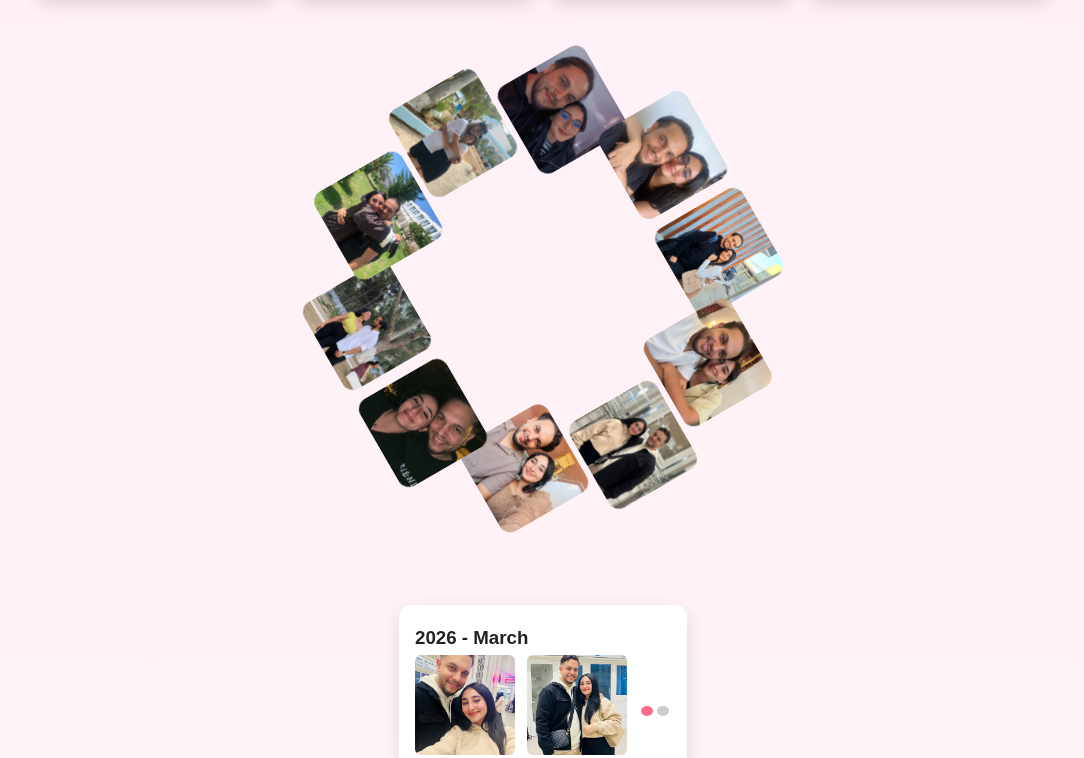
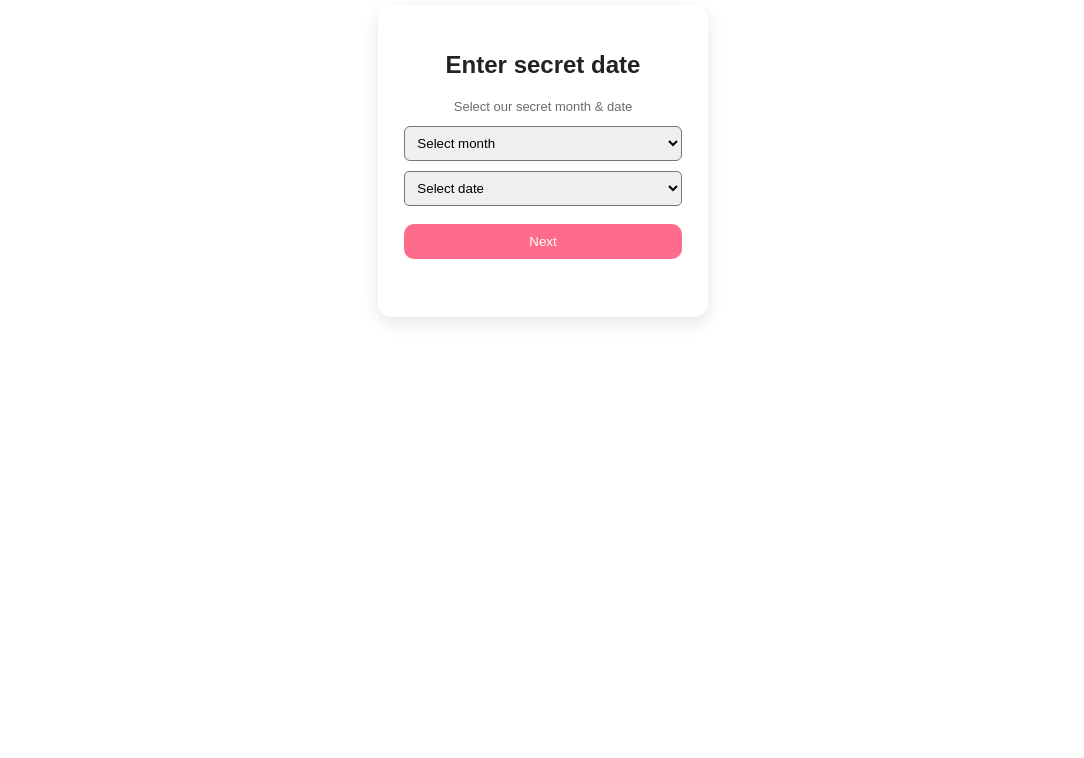
Before and after one commit to DhiaDOGUI/birthday-surprise, a plain HTML site: page index.html in a window 1280 px wide. Shown: the part 239-997 px from the top of the page, without its empty margins (97-1181 px from the left). After the commit the page ends 800 px from the top, so only its background shows below. Drawn offline with Linux system fonts and the light colour scheme.

Commit message:
Add files via upload

```diff
--- a/index.html
+++ b/index.html
@@ -14,6 +14,76 @@
         <h1> Happy Moments - A Surprise </h1>
         <div class="sub"> Dhia & Nour</div>
     </header>
+
+    <!--gate section-->
+    <div id="gate"
+        style="position: fixed; background-color: white; z-index: 9999; display:flex; align-items: center; justify-content: center;">
+        <div class="card"
+            style="max-width: 360px; text-align: center; padding: 26px; border-radius: 14px; box-shadow: 0 6px 18px rgba(0,0,0,0.1);">
+            <h2 style="margin: top 0;;">Enter secret date</h2>
+            <div class="small" style="margin-bottom: 12px;">Select our secret month & date</div>
+
+            <select id="gate-month" style="padding:8px; border-radius: 6px; width: 100%; margin-bottom: 10px;">
+                <option value="">Select month</option>
+                <option value="1">January</option>
+                <option value="2">February</option>
+                <option value="3">March</option>
+                <option value="4">April</option>
+                <option value="5">May</option>
+                <option value="6">June</option>
+                <option value="7">July</option>
+                <option value="8">August</option>
+                <option value="9">September</option>
+                <option value="10">October</option>
+                <option value="11">November</option>
+                <option value="12">December</option>
+            </select>
+
+            <select id="gate-day" style="padding: 8px; border-radius: 5px;width: 100%; margin-bottom: 18px;">
+                <option value="">Select date</option>
+                <option value="1">1</option>
+                <option value="2">2</option>
+                <option value="3">3</option>
+                <option value="4">4</option>
+                <option value="5">5</option>
+                <option value="6">6</option>
+                <option value="7">7</option>
+                <option value="8">8</option>
+                <option value="9">9</option>
+                <option value="10">10</option>
+                <option value="11">11</option>
+                <option value="12">12</option>
+                <option value="13">13</option>
+                <option value="14">14</option>
+                <option value="15">15</option>
+                <option value="16">16</option>
+                <option value="17">17</option>
+                <option value="18">18</option>
+                <option value="19">19</option>
+                <option value="20">20</option>
+                <option value="21">21</option>
+                <option value="22">22</option>
+                <option value="23">23</option>
+                <option value="24">24</option>
+                <option value="25">25</option>
+                <option value="26">26</option>
+                <option value="27">27</option>
+                <option value="28">28</option>
+                <option value="29">29</option>
+                <option value="30">30</option>
+                <option value="31">31</option>
+
+            </select>
+
+            <button id="gate-next" class="btn" style="width:100%; border: none;">Next</button>
+            <div id="gate-msg" class="small" style="color:red; margin-top: 12px; height: 20px;"></div>
+
+        </div>
+
+    </div>
+<div id="main-content">
+
+
     <!-- countdown for special days -->
      <section class="top-grid">
         <div class="card">
@@ -48,7 +118,9 @@
             <h1>Happy Birthday!</h1>
             <p>
                 Wishing you a day filled with love, joy and all  your favorite things. You deserve the best on your special day and always. Here is another year of amazing memories together my love!
-                I love you so much and i want you to know that i will be always by your side
+                I love you so much and i want you to know that i will be always by your side. I feel grateful to have you as a girlfriend. Actually, you are more than just a girlfriend, you are my soulmate. I love you so much and i am grateful for the days and memories we have built together.
+                Waiting for more and more. May god helps us to achieve our dreams so that you'll be my fiancee and my wife one day. I love so much darling.
+                Enjoy your special day my sunshine
             </p>
         </div>
 
@@ -65,7 +137,12 @@
     <main class="gallery" id="gallery"></main>
     <footer> Dhia & Nour </footer>
 
+</div>
 
+<div id="expanded-view">
+    <button id="close-expanded">Close</button>
+    <img id="expanded-img" src="" alt="">
+</div>
 
 
 
--- a/script.js
+++ b/script.js
@@ -1,5 +1,5 @@
 ///countdown cards scripts
-const GF_BDAY={month: 10, day:1};
+const GF_BDAY={month: 10, day:22};
 const ANNIV = {month:12, day:14};
 const MY_BDAY = {month: 4, day:27};
 const START_DATE= new Date('2022-12-14');
@@ -195,4 +195,26 @@ Object.keys(PHOTOS).sort((a,b) => b.localeCompare(a)).forEach(key => {
 });
 
 // Close expanded view
+if (closeBtn){
 closeBtn.addEventListener('click', () => expandedView.style.display = 'none');
+}
+//gate function
+(function(){
+    const gate = document.getElementById('gate');
+    const mainContent = document.getElementById('main-content');
+    const nextBtn = document.getElementById('gate-next');
+    const msg = document.getElementById('gate-msg');
+
+    nextBtn.addEventListener('click', () => {
+        const m = Number(document.getElementById('gate-month').value);
+        const d = Number(document.getElementById('gate-day').value);
+
+        if (m === ANNIV.month && d === ANNIV.day) {
+            msg.textContent = '';
+            gate.style.display = 'none';
+            mainContent.style.display = 'block';
+        } else {
+            msg.textContent = 'Wrong date..! 🙃 try again';
+        }
+    });
+})();
--- a/style.css
+++ b/style.css
@@ -294,3 +294,15 @@ footer{
     border-radius: 6px;
     cursor: pointer;
 }
+
+#main-content { display: none; }
+
+#gate {
+  position: fixed;
+  inset: 0;
+  display: flex;
+  align-items: center;
+  justify-content: center;
+  background: #fff0f4; /* matches the page background */
+  z-index: 1000;
+}
```
